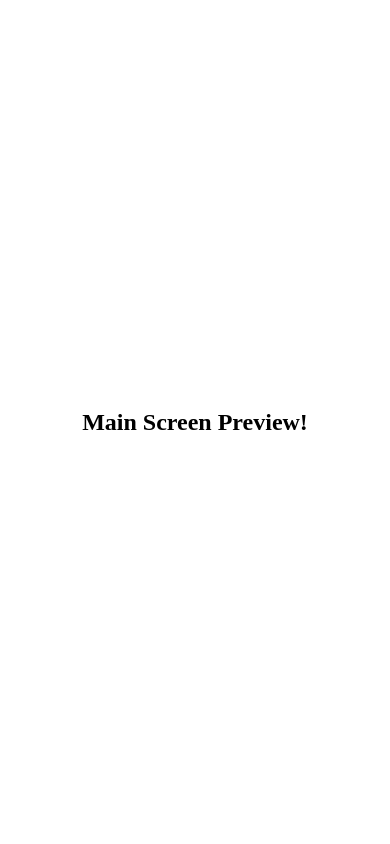
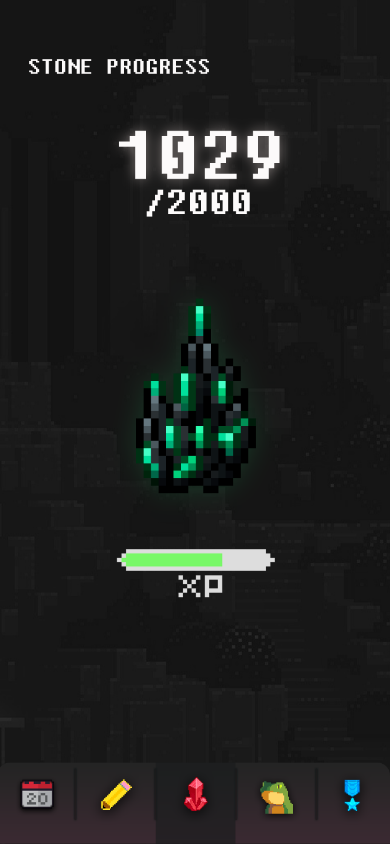
Before and after one commit to yiwoduf/EduStone, a React Native app: screen / in a window 390 px wide. Built offline with nearby package versions, Linux system fonts and the light colour scheme.

Commit message:
Separated Components and Stylesheet
Added temporary image to main screen. Adjusted size according to the device window size.

```diff
--- /dev/null
+++ b/components/MainPage.js
@@ -0,0 +1,19 @@
+// MainPage.js
+
+import React from "react";
+import { Text, Image, View } from "react-native";
+import appStyles from "./appStyles";
+
+const MainPage = () => {
+  return (
+    <View>
+      <Image
+        style={appStyles.ui}
+        source={require("../design/ui/UI_MainPage_iOS.png")}
+        resizeMode="contain"
+      />
+    </View>
+  );
+};
+
+export default MainPage;
--- /dev/null
+++ b/components/appStyles.js
@@ -0,0 +1,12 @@
+// appStyles.js
+
+import { StyleSheet, Dimensions } from "react-native";
+
+const { width, height } = Dimensions.get("window"); // Retrieve Information of Device Window Size
+
+export default StyleSheet.create({
+  ui: {
+    maxHeight: height,
+    maxWidth: width,
+  },
+});
--- a/scripts/MainPage.js
+++ /dev/null
@@ -1,3 +0,0 @@
-const MainPage = () => <h2> Main Screen Preview! </h2>;
-
-export default MainPage;
```
Also changed, not shown: App.js (+6 -3 lines).
